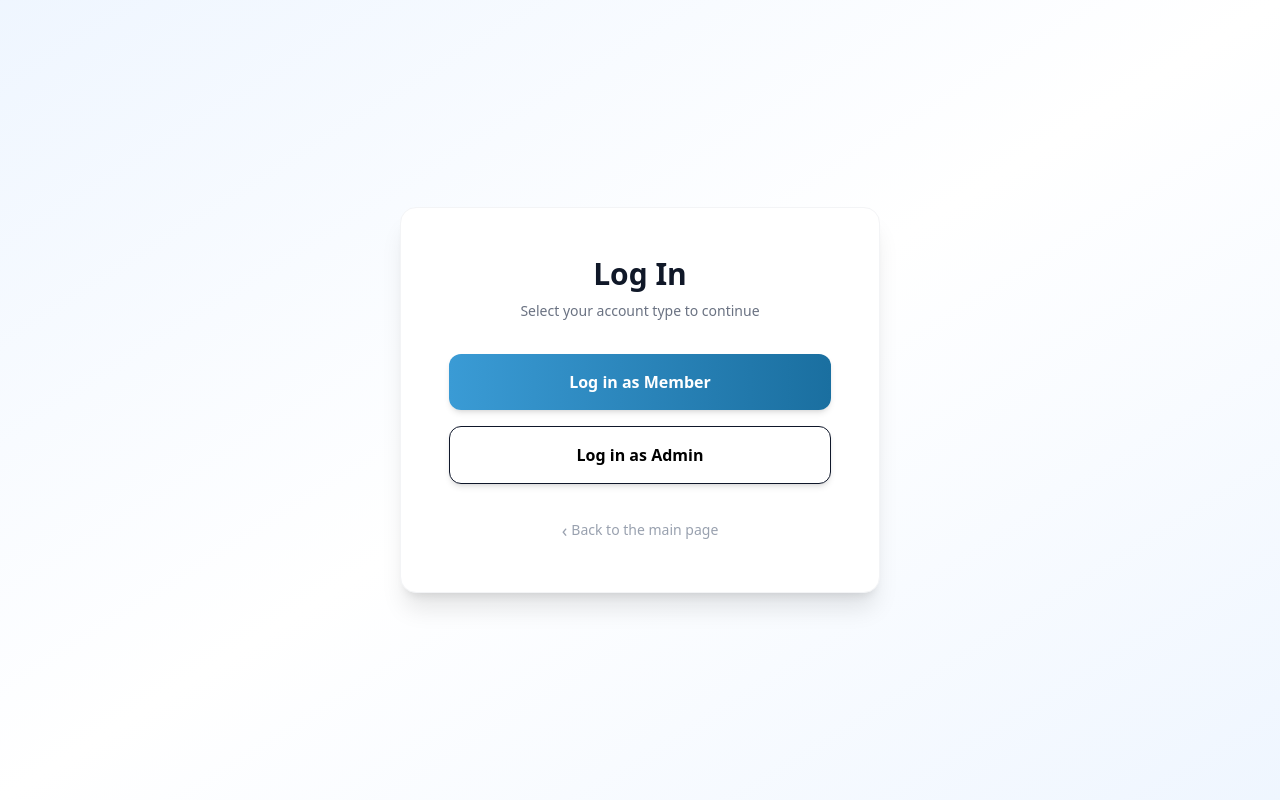
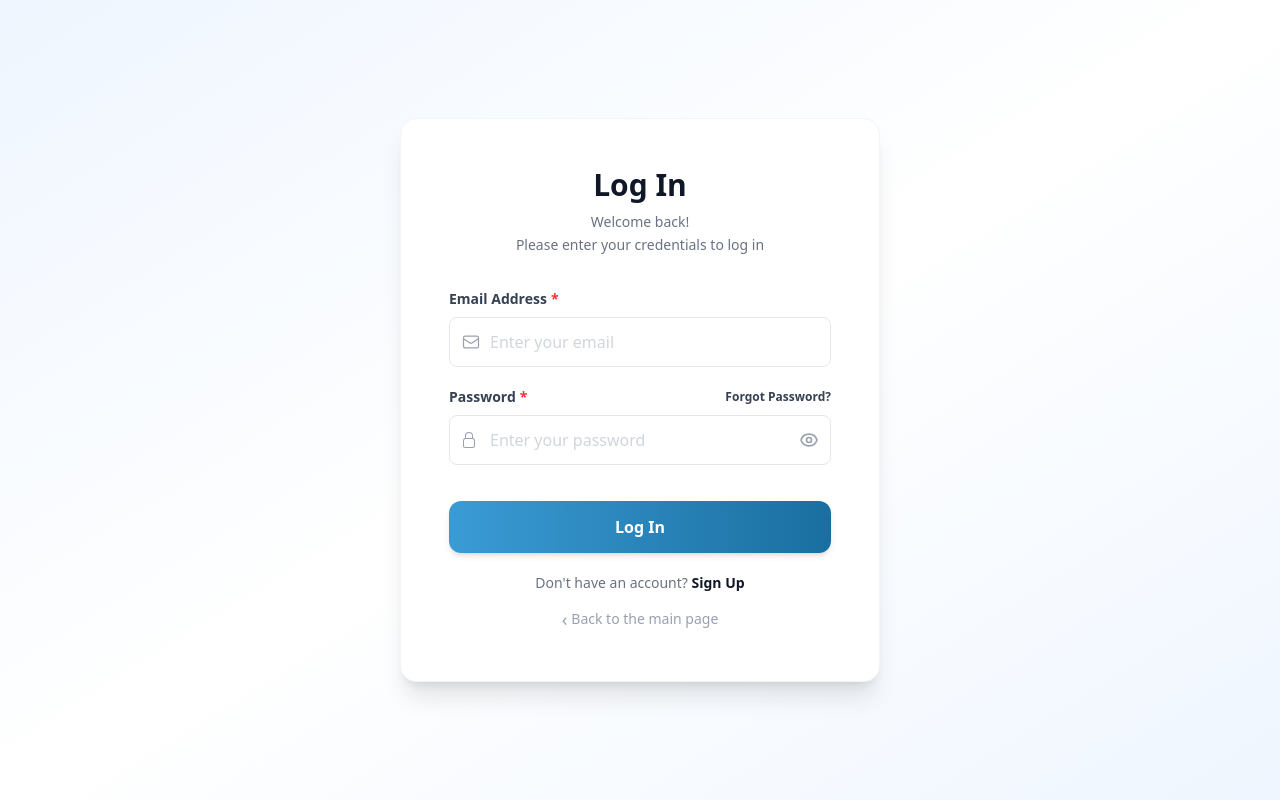
Before and after one commit to ACM-Alexandria/ACM-Alexandria-Chapter-Official-Website, a React app in the folder frontend/: page /login in a window 1280 px wide. Built offline with nearby package versions, Linux system fonts and the light colour scheme; no server answers; the HTML template or start-up script is replaced by a standard one.

Commit message:
ACM-869c6ffym | Fix login view

```diff
--- a/frontend/src/components/auth/LoginForm.jsx
+++ b/frontend/src/components/auth/LoginForm.jsx
@@ -12,7 +12,7 @@ import {
   LockIcon,
 } from "../icons";
 
-const LoginForm = ({ loginType = "Member", onBack, onSwitchToMember }) => {
+const LoginForm = () => {
   const navigate = useNavigate();
   const { login } = useAuth();
 
@@ -135,8 +135,7 @@ const LoginForm = ({ loginType = "Member", onBack, onSwitchToMember }) => {
       <button
         type="submit"
         disabled={isLoading}
-        className={`w-full py-3.5 px-4 mt-4 bg-gradient-to-r from-[#3A9BD5] to-[#1A6FA0] text-white font-bold rounded-xl shadow-md transition-all duration-300 transform hover:-translate-y-0.5 ${
-          isLoading
+        className={`w-full py-3.5 px-4 mt-4 bg-gradient-to-r from-[#3A9BD5] to-[#1A6FA0] text-white font-bold rounded-xl shadow-md transition-all duration-300 transform hover:-translate-y-0.5 ${isLoading
             ? "opacity-70 cursor-not-allowed"
             : "hover:shadow-lg hover:from-[#3290C8] hover:to-[#175E8B]"
           }`}>
@@ -151,7 +150,6 @@ const LoginForm = ({ loginType = "Member", onBack, onSwitchToMember }) => {
       </button>
 
       <div className="text-center space-y-3 pt-5">
-        {loginType === "Member" ? (
         <p className="text-sm text-gray-500">
           Don't have an account?{" "}
           <Link
@@ -160,33 +158,13 @@ const LoginForm = ({ loginType = "Member", onBack, onSwitchToMember }) => {
             Sign Up
           </Link>
         </p>
-        ) : (
-          <p className="text-sm text-gray-500">
-            Not an admin?{" "}
-            <button
-              type="button"
-              onClick={onSwitchToMember}
-              className="text-gray-900 font-bold hover:underline transition-colors duration-200">
-              Log in as Member
-            </button>
-          </p>
-        )}
 
         <div>
-          {onBack ? (
-            <button
-              type="button"
-              onClick={onBack}
-              className="inline-flex items-center text-sm text-gray-400 hover:text-gray-600 transition-colors cursor-pointer">
-              <span className="mr-1 text-lg">‹</span> Back to selection
-            </button>
-          ) : (
           <Link
             to="/"
             className="inline-flex items-center text-sm text-gray-400 hover:text-gray-600 transition-colors">
             <span className="mr-1 text-lg">‹</span> Back to the main page
           </Link>
-          )}
         </div>
       </div>
     </form>
--- a/frontend/src/pages/LoginPage.jsx
+++ b/frontend/src/pages/LoginPage.jsx
@@ -1,54 +1,14 @@
-import { useState } from "react";
 import { Link } from "react-router-dom";
 import LoginForm from "../components/auth/LoginForm";
 
 const LoginPage = () => {
-  const [view, setView] = useState("selection");
-
   return (
     <div className="min-h-screen w-full bg-gradient-to-br from-blue-50 via-white to-blue-50 flex items-center justify-center px-4 py-12">
       <div className="bg-white w-full max-w-[480px] rounded-2xl shadow-xl p-10 sm:p-12 border border-gray-100 transition-all duration-300">
-        {view === "selection" && (
         <div className="animate-fadeIn">
           <div className="text-center mb-8">
             <h1 className="text-3xl font-extrabold text-gray-900 mb-2">
               Log In
-              </h1>
-              <p className="text-gray-500 text-sm leading-relaxed">
-                Select your account type to continue
-              </p>
-            </div>
-
-            <div className="space-y-4">
-              <button
-                onClick={() => setView("Member")}
-                className="w-full py-4 px-6 bg-gradient-to-r from-[#3A9BD5] to-[#1A6FA0] text-white font-bold rounded-xl shadow-md transition-all duration-300 transform hover:-translate-y-0.5 hover:shadow-lg hover:from-[#3290C8] hover:to-[#175E8B]">
-                Log in as Member
-              </button>
-
-              {/* Admin Selection Button (Dark Theme) */}
-              <button
-                onClick={() => setView("Admin")}
-                className="w-full py-4 px-6 bg-white text-black border border-[#0F172A] font-bold rounded-xl shadow-md transition-all duration-300 transform hover:-translate-y-0.5 hover:shadow-lg hover:bg-white/90">
-                Log in as Admin
-              </button>
-            </div>
-
-            <div className="mt-8 text-center">
-              <Link
-                to="/"
-                className="inline-flex items-center text-sm text-gray-400 hover:text-gray-600 transition-colors">
-                <span className="mr-1 text-lg">‹</span> Back to the main page
-              </Link>
-            </div>
-          </div>
-        )}
-        {view !== "selection" && (
-          <div className="animate-fadeIn">
-            {/* Dynamic Header */}
-            <div className="text-center mb-8">
-              <h1 className="text-3xl font-extrabold text-gray-900 mb-2">
-                {view} Log In
             </h1>
             <p className="text-gray-500 text-sm leading-relaxed">
               Welcome back!
@@ -56,13 +16,8 @@ const LoginPage = () => {
               Please enter your credentials to log in
             </p>
           </div>
-            <LoginForm
-              loginType={view}
-              onBack={() => setView("selection")}
-              onSwitchToMember={() => setView("Member")}
-            />
+          <LoginForm />
         </div>
-        )}
       </div>
     </div>
   );
```
Lines whose indentation alone changed are shown as unchanged.
